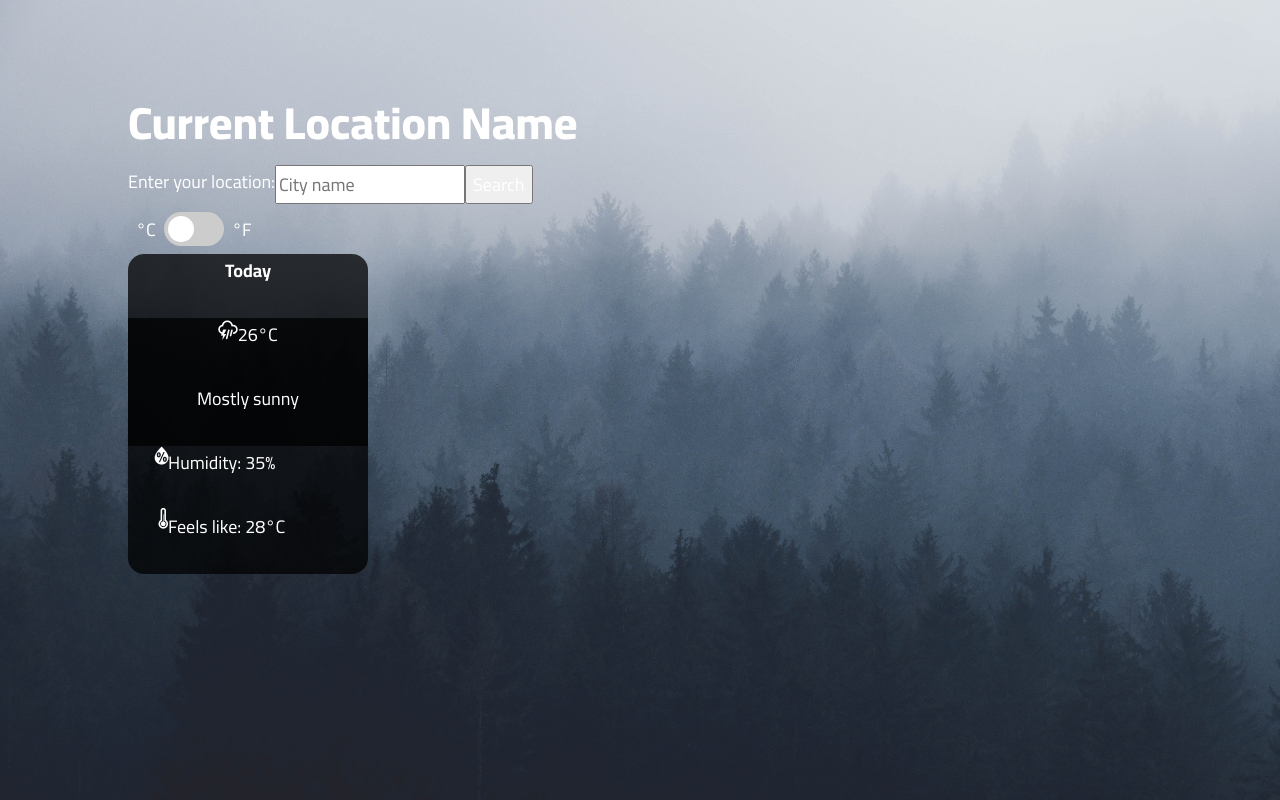
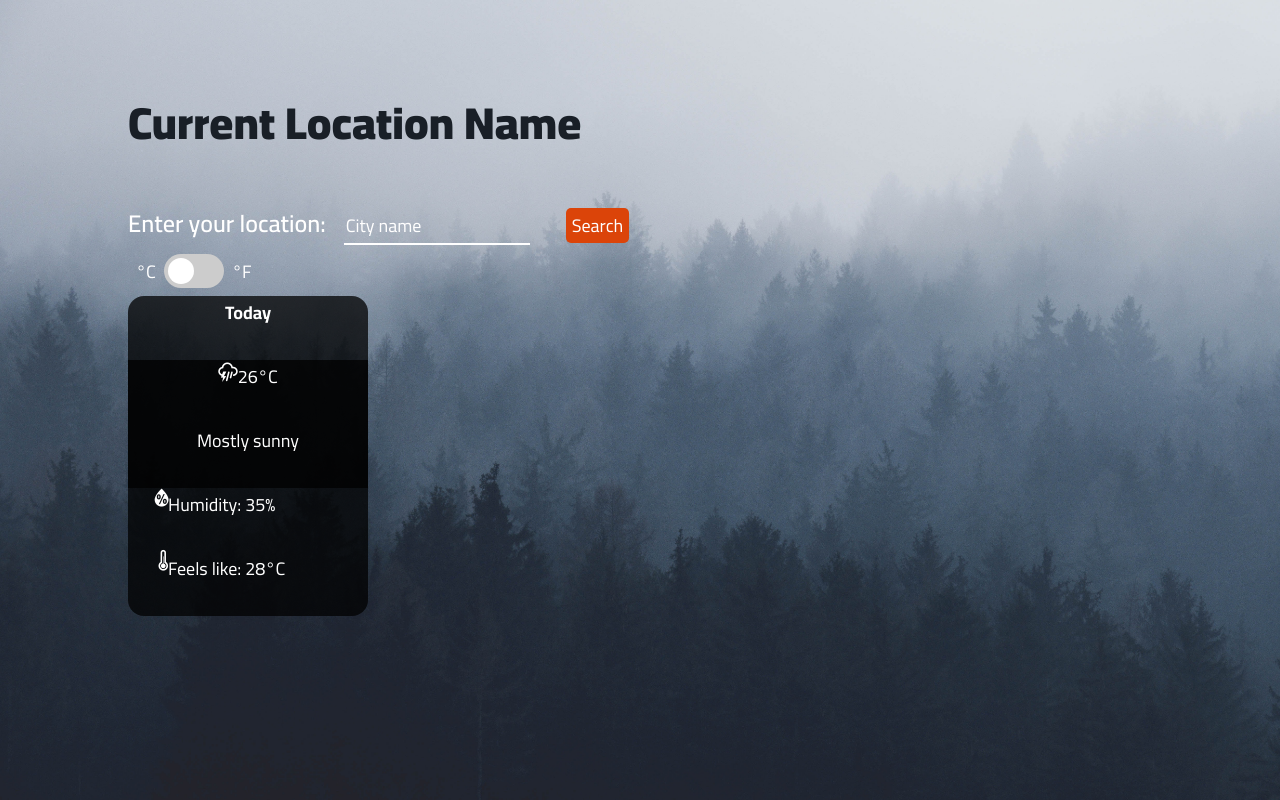
Before and after one commit to Roxanoel/weather-app, a website: page dist/index.html in a window 1280 px wide. Drawn offline with Linux system fonts and the light colour scheme; no server answers.

Commit message:
CSS typos

```diff
--- a/src/styles.css
+++ b/src/styles.css
@@ -6,6 +6,11 @@
   font-size: 18px;
   color: white;
   margin: 0;
+}
+
+:root {
+  --accent-colour: #db4409;
+  --dark: #191f27;
 }
 
 body {
@@ -23,12 +28,51 @@ body {
 
 h1 {
   font-size: 2.5rem;
-  font-weight: 800;
+  font-weight: 900;
+  color: var(--dark);
+
+  margin-bottom: 2rem;
 }
 
 .container {
   height: 80vh;
   width: 80vw;
+}
+
+input[type="text"] {
+background: none;
+border: none;
+border-bottom: 2px solid white;
+}
+
+::placeholder { /* Chrome, Firefox, Opera, Safari 10.1+ */
+  color: white;
+}
+
+button {
+  background-color: var(--accent-colour);
+
+  border-style: none;
+  border-radius: 5px;
+}
+
+/* SEARCH FORM */
+#location-form {
+  display: flex;
+  gap: 1rem;
+  align-items: baseline;
+}
+
+#location-form label {
+  font-weight: 600;
+  font-size: 24px;
+}
+
+#temperature-settings {
+  display: flex;
+  margin: 8px;
+  gap: 8px;
+  align-items: center;
 }
 
 /* CURRENT WEATHER */
@@ -134,17 +178,6 @@ h1 {
     -ms-transform: translateX(26px);
     transform: translateX(26px);
   }
-
-#temperature-settings {
-    display: flex;
-    margin: 8px;
-    gap: 8px;
-    align-items: center;
-}
-
-#location-form {
-    display: flex;
-}
 
 /* WEATHER ICONS BY ERIK FLOWERS */
 @font-face {
```
